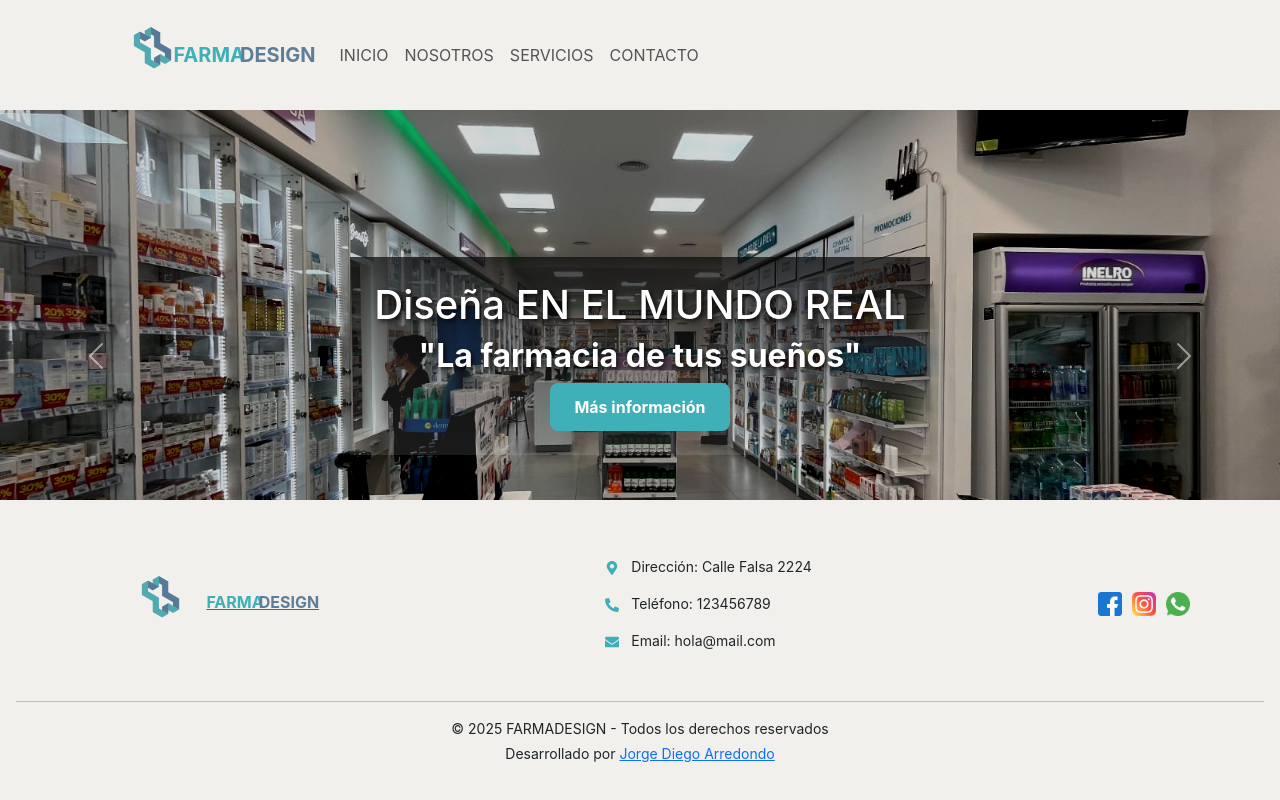
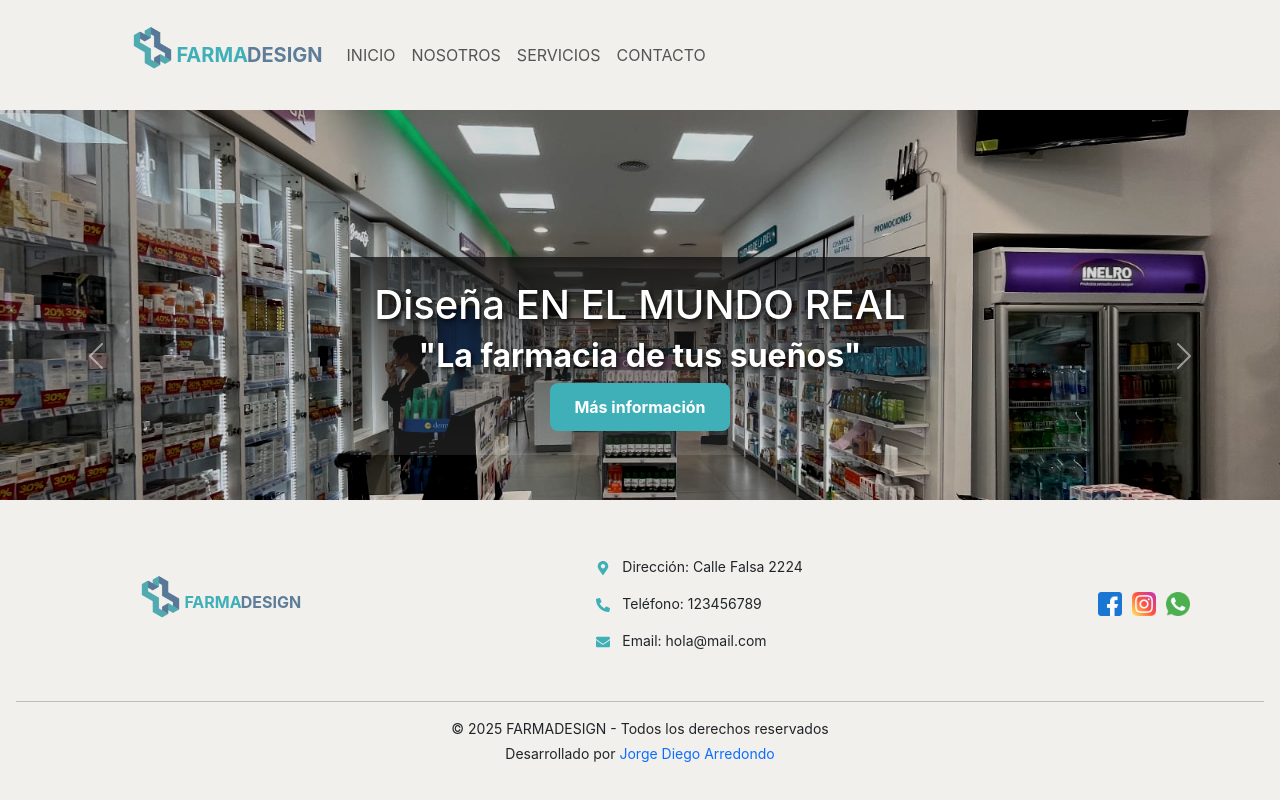
Before and after one commit to Diego2985/Farmadesign, a React (Create React App) app: page / in a window 1280 px wide. Shown: the top 800 px of the page. Built offline with nearby package versions, Linux system fonts and the light colour scheme.

Commit message:
Se achico el footer para moviles

```diff
--- a/src/Components/Footer/Footer.css
+++ b/src/Components/Footer/Footer.css
@@ -20,23 +20,28 @@
   .footer-left {
     display: flex;
     align-items: center;
+    gap: 5px;
+  }
+
+  footer a {
+    text-decoration: none;
   }
 
   .footer-logo-img {
     height: 100px;
-    margin-right: -20px;
+    margin-right: -45px;
   }
 
   .farma {
     color: #3FAFB8;
     font-weight: bold;
-    margin-left: -5px;
+    margin-left: -2px;
   }
 
   .design {
     color: #5E7D99;
     font-weight: bold;
-    margin-left: -5px;
+    margin-left: -1px;
   }
 
   .footer-contact {
@@ -78,7 +83,7 @@
     margin: 4px 0;
   }
 
-  /* 📱 Mobile adjustments */
+  /* Mobile adjustments */
   @media (max-width: 768px) {
     .footer {
       padding: 1rem 0.5rem;
@@ -86,7 +91,7 @@
 
     .footer-logo-img {
       height: 60px;
-      margin-right: -10px;
+      margin-right: -20px;
     }
 
     .footer-contact p {
@@ -103,6 +108,7 @@
 
     .footer-left {
       justify-content: center;
+      margin-left: -50px;
     }
 
     .footer-social {
--- a/src/Components/Footer/Footer.jsx
+++ b/src/Components/Footer/Footer.jsx
@@ -13,7 +13,7 @@ const Footer = () => {
 
         {/* Logo y texto */}
         <div className="footer-left">
-          <a className="footer-brand" href="#home">
+          <a className="footer-brand" href="#">
             <img src={footer_logo} alt="Logo" className="footer-logo-img"/>
             <span className="farma">FARMA</span>
             <span className="design">DESIGN</span>
```
